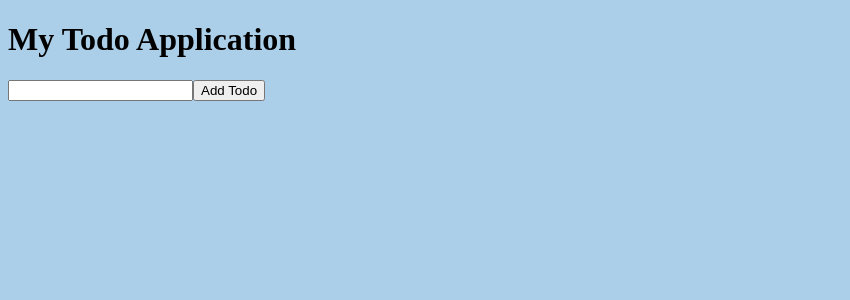
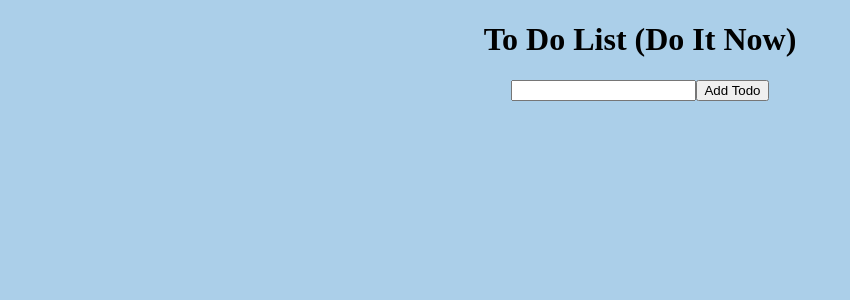
Before and after one commit to Deandrebrown01/Todo, a Vue app: page / in a window 1280 px wide. Shown: the top 300 px of the page, without its empty margins (0-850 px from the left). Built offline with nearby package versions, Linux system fonts and the light colour scheme.

Commit message:
added text decoration and text align

```diff
--- a/src/App.vue
+++ b/src/App.vue
@@ -1,6 +1,6 @@
 <script setup>
 import { ref, watch } from 'vue';
-let todos = ref(JSON.parse(window.localStorage.getItem('todos')))
+let todos = ref(JSON.parse(window.localStorage.getItem('todos'))??[])
 let newTodo = ref('')
 function number () {
 todos.value.push({
@@ -21,9 +21,9 @@ watch (todos, function(value){
 </script>
 
 <template>
-<h1>My Todo Application</h1>
+<h1>To Do List (Do It Now)</h1>
 <ul>
-<li v-for="(todo,index ) in todos">
+<li v-for="(todo,index ) in todos" :class= "{completed: todo.complete}">
 <input type="checkbox" v-model="todo.complete">
 <button @click="deleteTodo(index)">delete</button>
 {{ todo.text }}
@@ -40,6 +40,11 @@ watch (todos, function(value){
  body{
 font-family: 'Times New Roman', Times, serif;
 background-color: rgb(171, 207, 233);
+text-align: center;
+ }
+ .completed{
+    text-decoration: line-through;
+    color: rgb(0, 0, 0);
  }
 
 </style>
```
